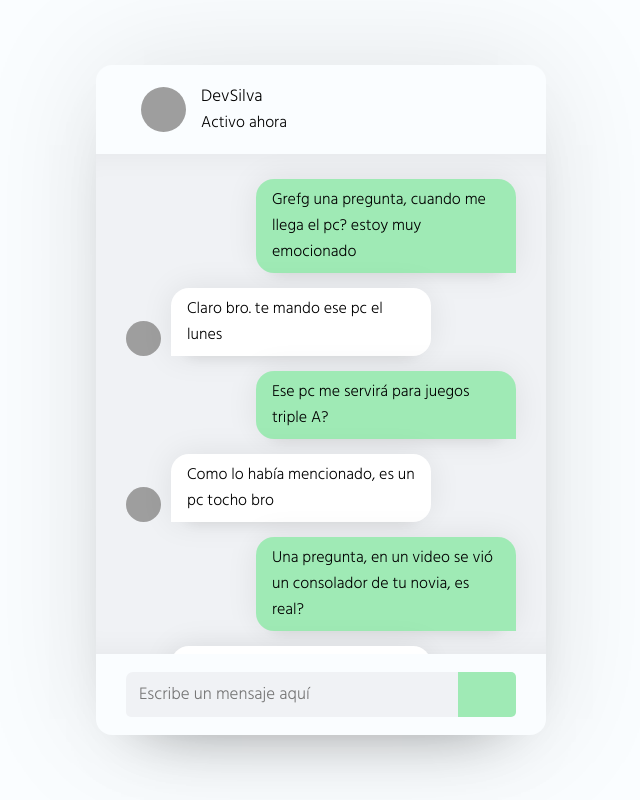
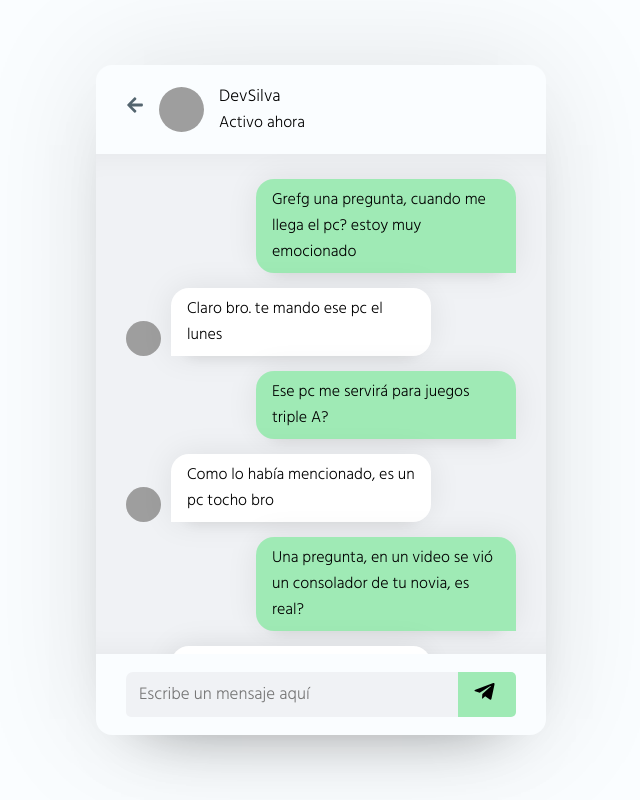
Before and after one commit to jersonsilvaa/app-chat, a React (Vite) app: page /chat in a window 1280 px wide. Shown: the whole page, without its empty margins (319-959 px from the left). Built offline with nearby package versions, Linux system fonts and the light colour scheme; grey boxes are pictures that could not be loaded.

Commit message:
fix(Root): Fixing styles of the chat

```diff
--- a/src/index.css
+++ b/src/index.css
@@ -153,14 +153,6 @@ body {
     transform: translateY(-55%);
     cursor: pointer;
 }
-
-/* Css para el ícono de mostrar y ocultar contraseña */
-
-.form form .field i.active::before {
-    color: var(--border);
-    content: '\f070';
-}
-
 
 /* Css de lista de usuarios */
 
@@ -403,12 +395,15 @@ body {
 
 .typing-area button {
     width: 60px;
-    padding-right: 5px;
+    align-items: center;
+    justify-content: center;
+    padding-right: 6px;
+    padding-top: 6px;
     border: none;
     outline: none;
     background: var(--color-message);
     color: var(--text-color);
-    font-size: 19px;
+    font-size: 23px;
     cursor: pointer;
     border-radius: 0 5px 5px 0;
 }
--- a/src/pages/Chat.jsx
+++ b/src/pages/Chat.jsx
@@ -1,11 +1,12 @@
 import React from 'react';
+import { FaTelegramPlane, FaArrowLeft } from 'react-icons/fa'
 
 const Chat = () => {
     return(
         <div className="container">
         <section className="chat-area">
             <header>
-                <a href="#" className="back-icon"><i className="fas fa-arrow-left"></i></a>
+                <a href="#" className="back-icon"><FaArrowLeft/></a>
                     <img src="https://pps.whatsapp.net/v/t61.24694-24/291483763_3316118818675085_5448892912731441282_n.jpg?ccb=11-4&oh=01_AVzPVDkCPrIQEg2Lx4kQCaGMIMW8mdwjn3WSY6dZa3Wv8g&oe=6325E605" />
                     <div className="details">
                         <span>DevSilva</span>
@@ -60,7 +61,7 @@ const Chat = () => {
             </div>
             <form action="#" className="typing-area">
                 <input type="text" placeholder="Escribe un mensaje aquí" />
-                <button><i className="fa-solid fa-paper-plane"></i></button>
+                <button><i className='send'><FaTelegramPlane /></i></button>
             </form>
         </section>
     </div>
```
